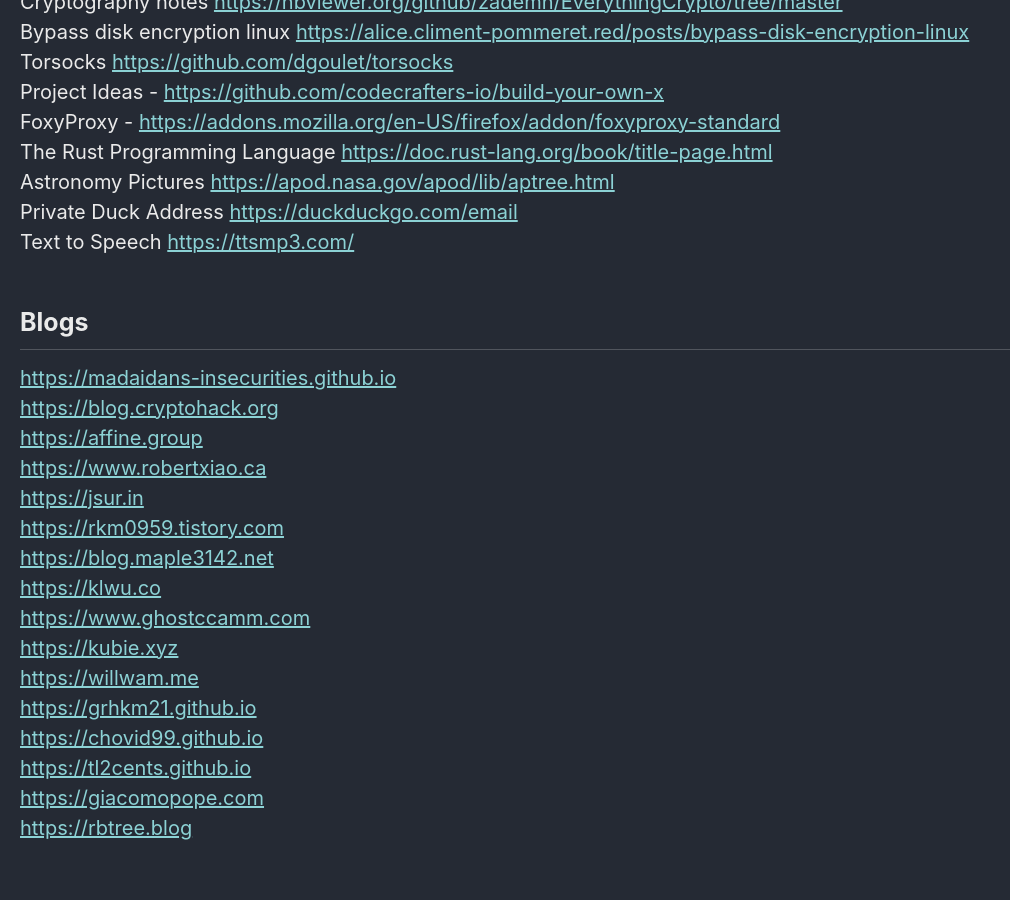
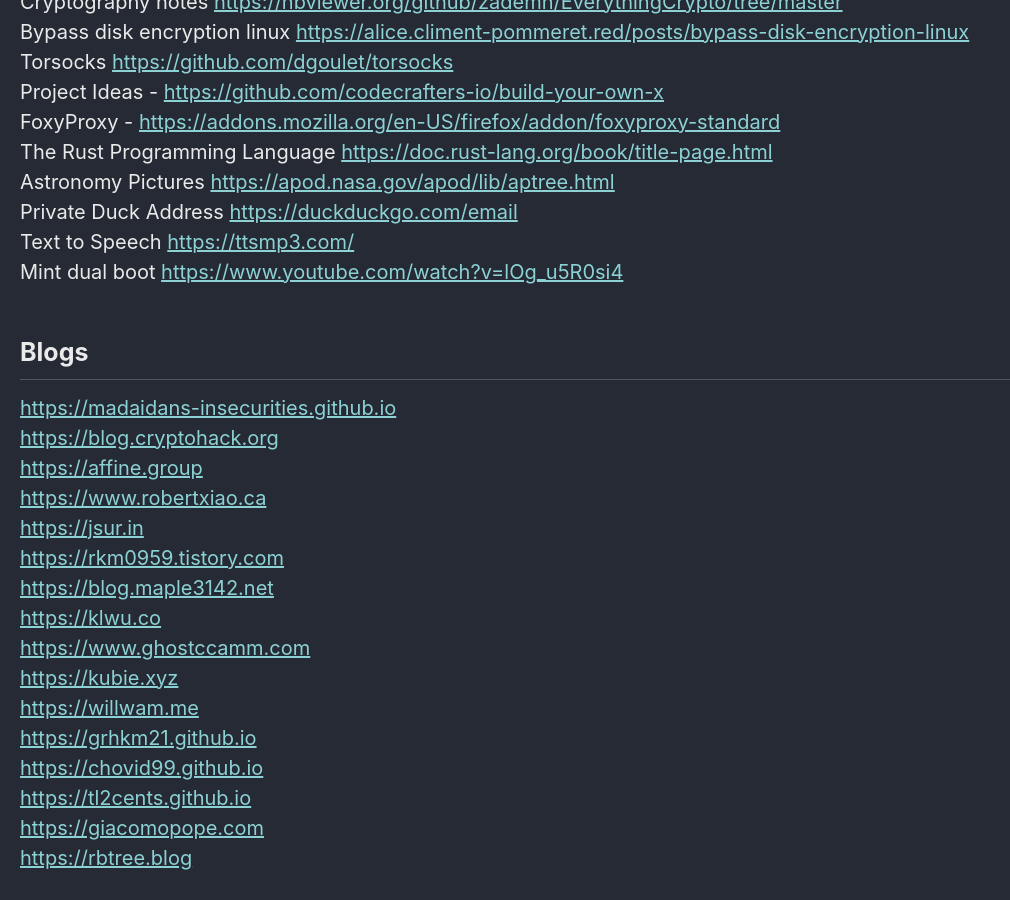
Before and after one commit to Connor-McCartney/Connor-McCartney.github.io, a Jekyll site: the page built from _pages/misc/resources.md, in a window 1280 px wide and 900 px high, scrolled down 1697 px. Shown: the whole window, without its empty margins (0-1010 px from the left). Built offline with Jekyll 4.4.1, drawn with Linux system fonts in a browser that asks for light colours; cached includes are drawn as plain includes.

Commit message:
Update resources.md

```diff
--- a/_pages/misc/resources.md
+++ b/_pages/misc/resources.md
@@ -59,6 +59,7 @@ The Rust Programming Language <https://doc.rust-lang.org/book/title-page.html> <
 Astronomy Pictures <https://apod.nasa.gov/apod/lib/aptree.html> <br>
 Private Duck Address <https://duckduckgo.com/email> <br>
 Text to Speech <https://ttsmp3.com/> <br>
+Mint dual boot <https://www.youtube.com/watch?v=lOg_u5R0si4> <br>
 
 ## Blogs
 
```
